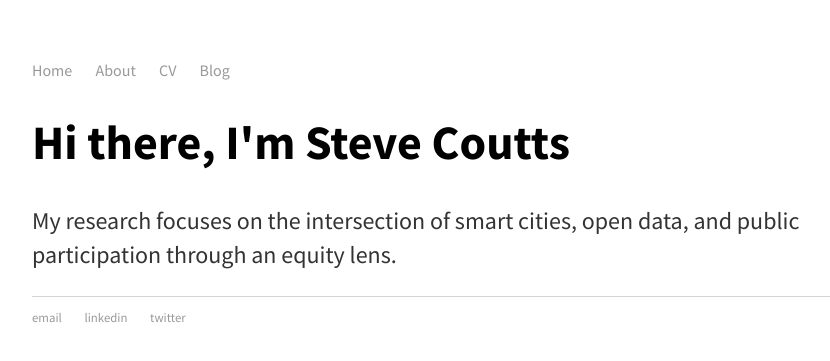
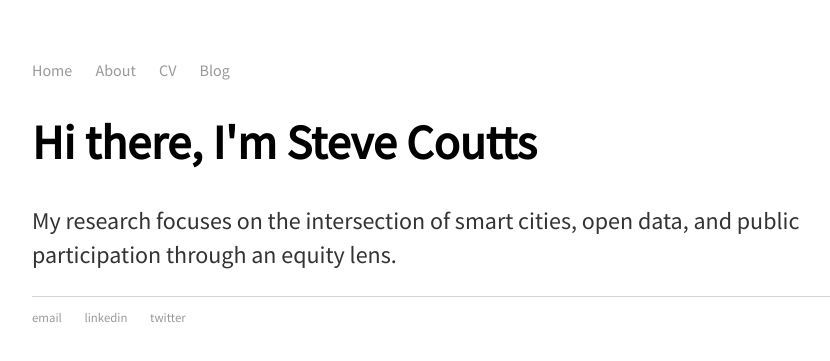
Before and after one commit to stevecoutts/stevecoutts.github.io, a Jekyll site: the page index.html, which Jekyll copies as it is, in a window 1280 px wide. Shown: the top 361 px of the page, without its empty margins (160-990 px from the left). Built offline with Jekyll 4.4.1, drawn with Linux system fonts in a browser that asks for light colours; some web fonts are replaced.

Commit message:
Update index.html

```diff
--- a/index.html
+++ b/index.html
@@ -4,7 +4,7 @@
 		<title>Steve Coutts</title>
 <!-- link to main stylesheet -->
 		<link rel="stylesheet" type="text/css" href="/css/main.css">
-		<link href="http://fonts.googleapis.com/css?family=Source+Sans+Pro:300,400,600,700,300italic,400italic,600italic|Source+Code+Pro|Source+Serif+Pro:400,600,700" rel="stylesheet" type="text/css">
+		<link href='https://fonts.googleapis.com/css?family=Source+Sans+Pro' rel='stylesheet' type='text/css'>
 	</head>
 	<body>
 		<nav>
```
